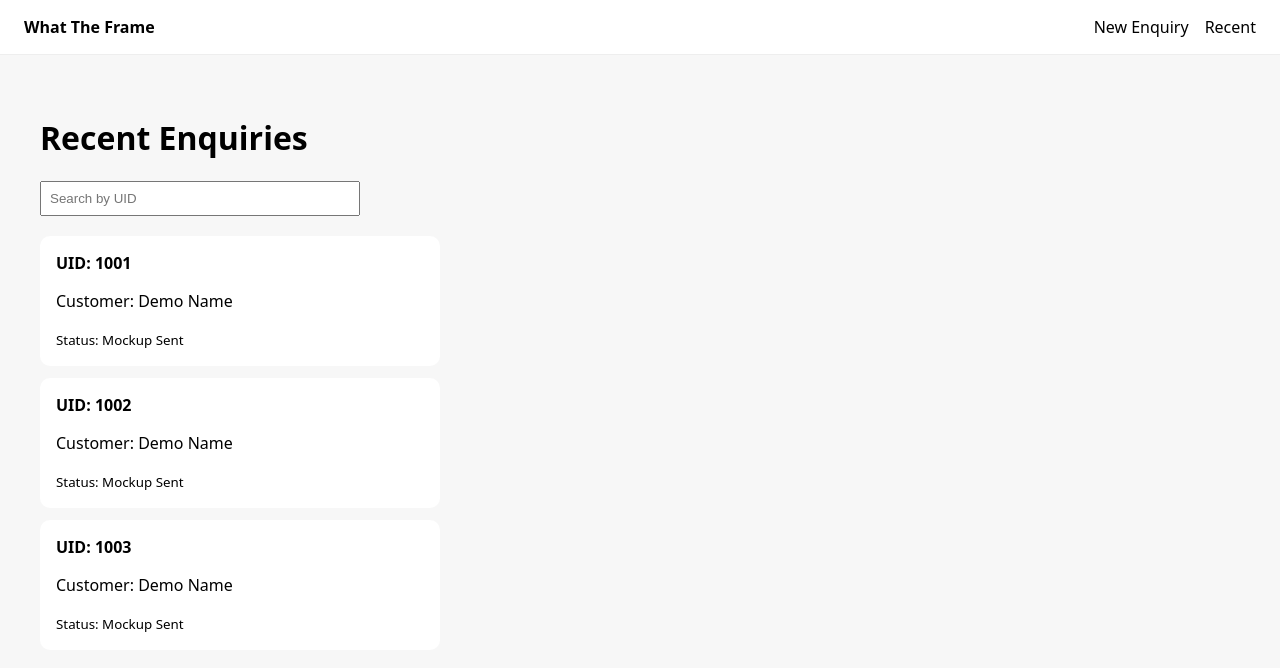
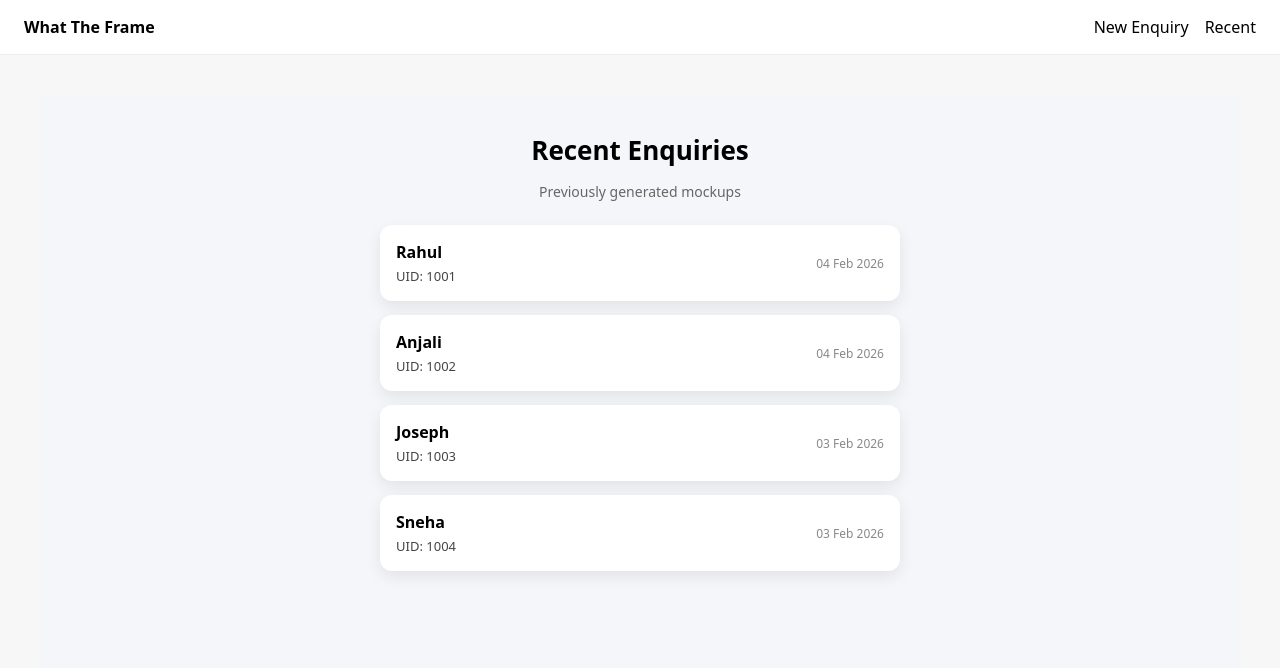
Before and after one commit to thelastgiftteam/engraving-ai-tool, a Next.js app: page /recent in a window 1280 px wide. Shown: the top 668 px of the page. Built offline with nearby package versions, Linux system fonts and the light colour scheme.

Commit message:
Update page.js

```diff
--- a/app/recent/page.js
+++ b/app/recent/page.js
@@ -1,37 +1,99 @@
-export default function Recent() {
+export default function RecentPage() {
   return (
-    <>
-      <h1>Recent Enquiries</h1>
+    <main style={styles.wrapper}>
+      {/* Header */}
+      <header style={styles.header}>
+        <h1 style={styles.title}>Recent Enquiries</h1>
+        <p style={styles.subtitle}>
+          Previously generated mockups
+        </p>
+      </header>
 
-      <input
-        placeholder="Search by UID"
-        style={{ padding: "8px", width: "300px", marginBottom: "20px" }}
-      />
+      {/* List */}
+      <section style={styles.list}>
+        {mockData.map((item) => (
+          <div key={item.uid} style={styles.card}>
+            <div>
+              <h3 style={styles.name}>{item.customer}</h3>
+              <p style={styles.uid}>UID: {item.uid}</p>
+            </div>
 
-      <div style={styles.list}>
-        {[1001, 1002, 1003].map((uid) => (
-          <a key={uid} href={`/order/${uid}`} style={styles.card}>
-            <strong>UID: {uid}</strong>
-            <p>Customer: Demo Name</p>
-            <small>Status: Mockup Sent</small>
-          </a>
+            <span style={styles.date}>{item.date}</span>
+          </div>
         ))}
-      </div>
-    </>
+      </section>
+    </main>
   );
 }
 
+/* -------- MOCK DATA (UI ONLY) -------- */
+const mockData = [
+  { uid: "1001", customer: "Rahul", date: "04 Feb 2026" },
+  { uid: "1002", customer: "Anjali", date: "04 Feb 2026" },
+  { uid: "1003", customer: "Joseph", date: "03 Feb 2026" },
+  { uid: "1004", customer: "Sneha", date: "03 Feb 2026" },
+];
+
+/* -------- STYLES -------- */
+
 const styles = {
+  wrapper: {
+    minHeight: "100vh",
+    background: "#f5f6fa",
+    padding: 20,
+    fontFamily: "system-ui, sans-serif",
+  },
+
+  header: {
+    textAlign: "center",
+    marginBottom: 24,
+  },
+
+  title: {
+    fontSize: 26,
+    fontWeight: 800,
+    marginBottom: 4,
+  },
+
+  subtitle: {
+    fontSize: 14,
+    color: "#666",
+  },
+
   list: {
-    display: "grid",
-    gap: "12px",
-    maxWidth: "400px",
+    maxWidth: 520,
+    margin: "0 auto",
+    display: "flex",
+    flexDirection: "column",
+    gap: 14,
   },
+
   card: {
     background: "#fff",
-    padding: "16px",
-    borderRadius: "10px",
-    textDecoration: "none",
-    color: "#000",
+    padding: 16,
+    borderRadius: 12,
+    boxShadow: "0 6px 16px rgba(0,0,0,0.08)",
+    display: "flex",
+    justifyContent: "space-between",
+    alignItems: "center",
+    cursor: "pointer",
+  },
+
+  name: {
+    margin: 0,
+    fontSize: 16,
+    fontWeight: 700,
+  },
+
+  uid: {
+    margin: "4px 0 0",
+    fontSize: 13,
+    color: "#444",
+  },
+
+  date: {
+    fontSize: 12,
+    color: "#888",
+    whiteSpace: "nowrap",
   },
 };
```
